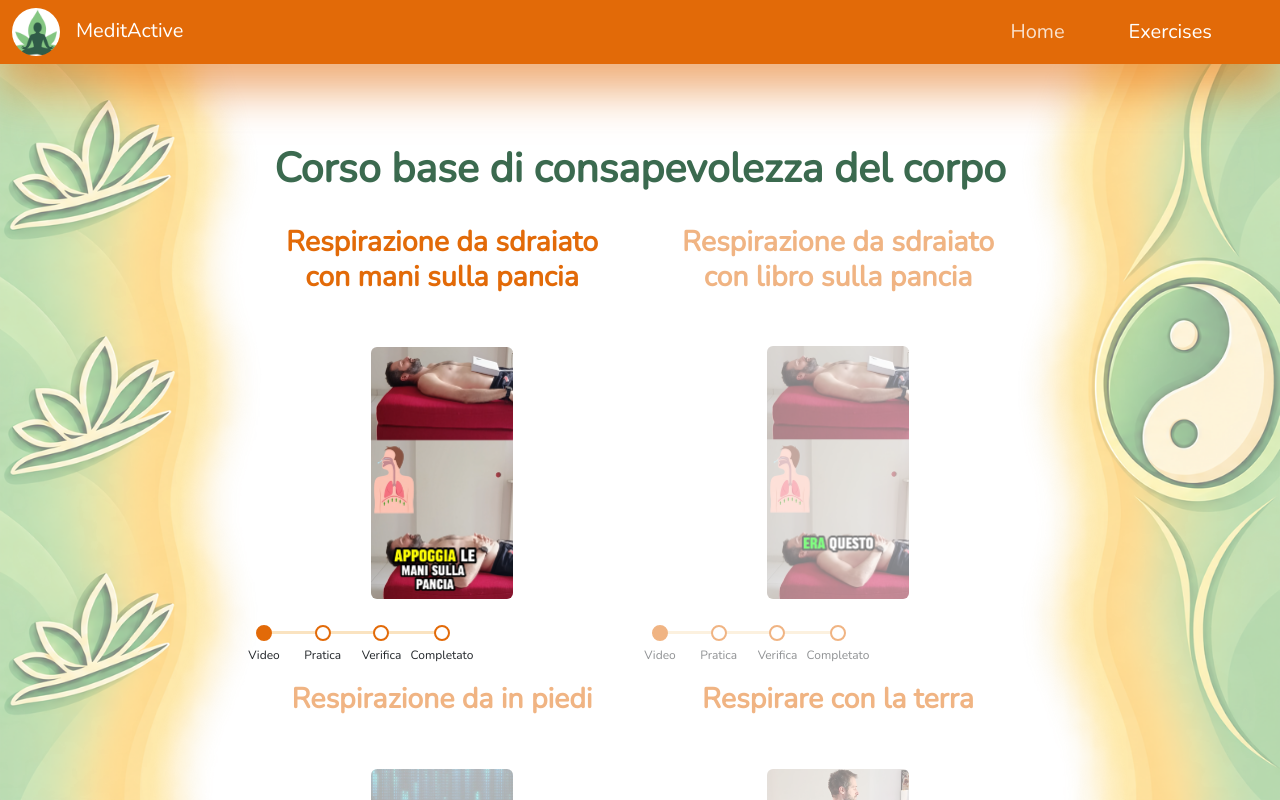
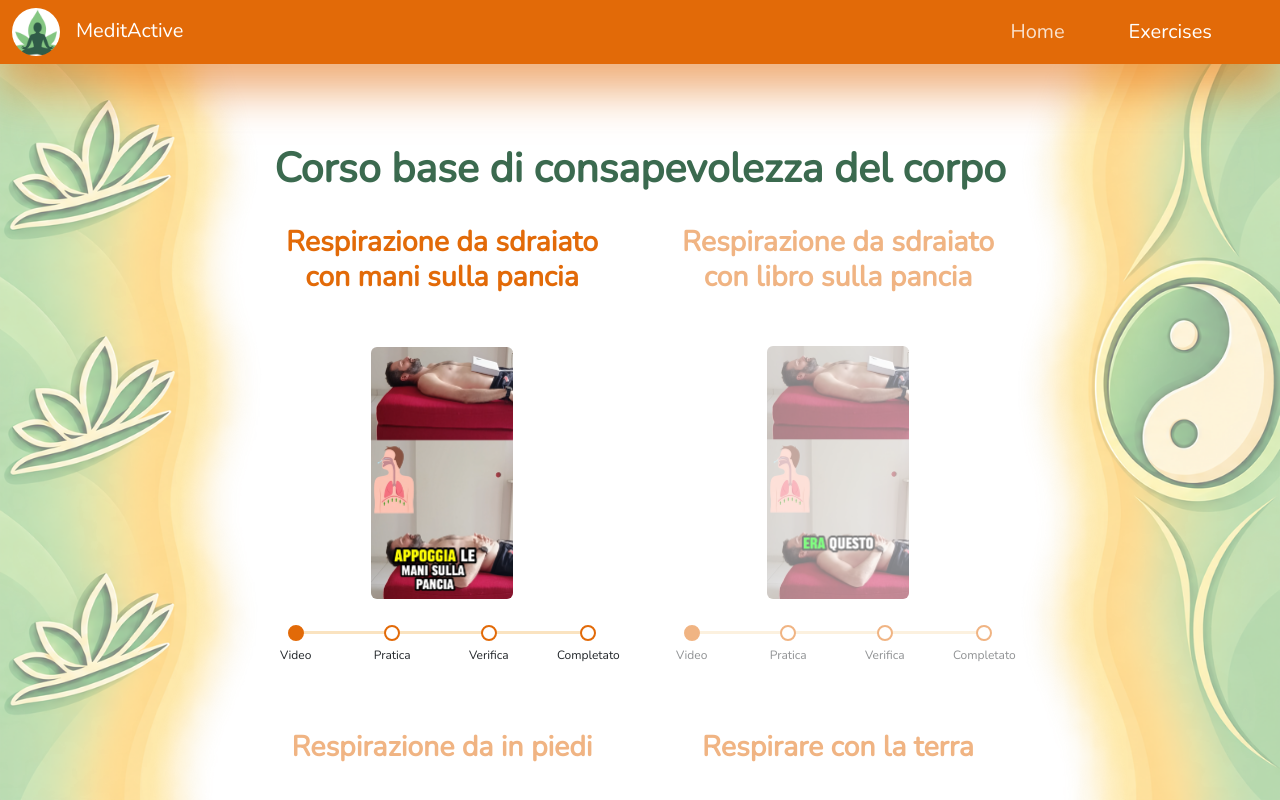
Before and after one commit to FabryPostRock/MeditActiveReact, a React (Vite) app: page /exercises in a window 1280 px wide. Shown: the top 800 px of the page. Built offline with nearby package versions, Linux system fonts and the light colour scheme.

Commit message:
fixed progress bar width in section card

```diff
--- a/src/components/exercise/article.tsx
+++ b/src/components/exercise/article.tsx
@@ -26,7 +26,7 @@ export default function Article({
        * h-100: 100% dell'altezza del parent-> cella grid
        *
        */
-      className={` section-enlarge h-100 ${isLocked ? 'pe-none opacity-50' : ''}`}
+      className={` section-enlarge h-100 rounded pb-5 ${isLocked ? 'pe-none opacity-50' : ''}`}
     >
       {' '}
       {/**d-flex flex-column : enables the chance to manage the progress bar verical spacing with mt-auto*/}
@@ -48,9 +48,7 @@ export default function Article({
           </div>
         </div>
         <div className="row d-flex justify-content-center mt-auto">
-          <div className="">
-            <ProgressBar status={status} trainingCompleted={trainingCompleted} videoCompleted={videoCompleted} />
-          </div>
+          <ProgressBar status={status} trainingCompleted={trainingCompleted} videoCompleted={videoCompleted} />
         </div>
       </div>
     </article>
--- a/src/components/progressBar.tsx
+++ b/src/components/progressBar.tsx
@@ -42,7 +42,7 @@ export function ProgressBar({ status, trainingCompleted, videoCompleted }: UserP
   };
 
   return (
-    <div className="col-10 col-md-8 col-lg-6">
+    <div className="col-10">
       <div className="lesson-progress">
         <div className="progress-track">
           <div className="progress" role="progressbar" aria-valuenow={progress} aria-valuemin={0} aria-valuemax={100}>
```
